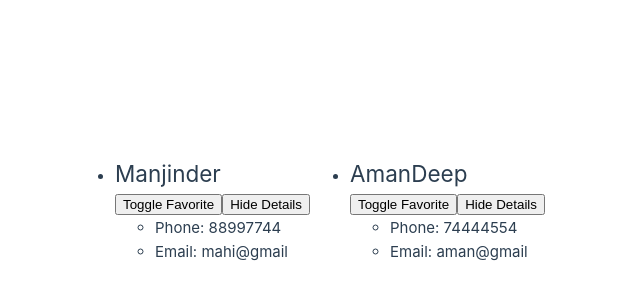
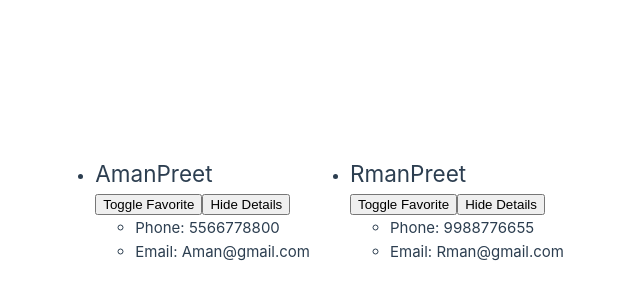
Before and after one commit to Manjinder-dotcom/Vue, a Vue app in the folder vue-project/: page / in a window 1280 px wide. Shown: the part 190-490 px from the top of the page, without its empty margins (330-970 px from the left). Built offline with nearby package versions, Linux system fonts and the light colour scheme.

Commit message:
workes on emmit

```diff
--- a/vue-project/src/components/ChildComponent.vue
+++ b/vue-project/src/components/ChildComponent.vue
@@ -2,26 +2,37 @@
 import ParentComponent from './ParentComponent.vue';
 
 
-// const friends = [
-//     {
-//         id:'Aman',
-//         name:'AmanPreet',
-//         phone:'5566778800',
-//         email:'Aman@gmail.com'
-//     },
-//     {
-//         id:'Raman',
-//         name:'RmanPreet',
-//         phone:'9988776655',
-//         email:'Rman@gmail.com'
-//     }
-// ]
+const friends = [
+    {
+        id:'Aman',
+        name:'AmanPreet',
+        phone:'5566778800',
+        email:'Aman@gmail.com',
+        isFavorite: true
+    },
+    {
+        id:'Raman',
+        name:'RmanPreet',
+        phone:'9988776655',
+        email:'Rman@gmail.com',
+        isFavorite: false
+    }
+]
 
+const toggleFavoriteStatus = ()=>{
+   alert('emiitt')
+}
+
+// const toggleFavoriteStatus = (friendId)=>{
+//    const identifiedFriend = friends.find(friend => friend.id === friendId);
+//    identifiedFriend.isFavorite = !identifiedFriend.isFavorite
+// }
 </script>
 
 <template>
 
-  <Parent-Component name="Manjinder" phone-number="88997744" email-address="mahi@gmail" is-Favorite = false ></Parent-Component>
+  <Parent-Component v-for="friend in friends" :key="friend.id" :id="friend.id" :name="friend.name" :phone-number="friend.phone" :email-address="friend.email" :is-Favorite = "friend.isFavorite"
+   @toggle-favorite="toggleFavoriteStatus" ></Parent-Component>
 
-  <Parent-Component name="AmanDeep" phone-number="74444554" email-address="aman@gmail"  is-Favorite = true></Parent-Component>
+
 </template>
--- a/vue-project/src/components/ParentComponent.vue
+++ b/vue-project/src/components/ParentComponent.vue
@@ -2,11 +2,15 @@
 import { ref } from "vue";
 
 const props = defineProps({
+  id: {type:String, required: true},
   name: { type: String, required: true },
   phoneNumber: { type: String, required: true },
   emailAddress: { type: String, required: true },
-  isFavorite: { type: String, required: false, default: false,  },
+  isFavorite: { type: Boolean, required: false, default: false,  },
 });
+
+const emit = defineEmits(['toggle-favorite'])
+
 
 const detailsVisible = ref(true);
 
@@ -17,25 +21,21 @@ const detailsVisible = ref(true);
 //   emailAddress: "Aman@gmail.com",
 // });
 
-const friendisFavorite = ref('isFavorite')
+// const friendisFavorite = ref('isFavorite')
 
 const toggleDetails = () => {
   detailsVisible.value = !detailsVisible.value;
 };
 
 const toggleFavorite = () => {
-  if(friendisFavorite.value === '1'){
-    friendisFavorite.value = '0'
-  }else {
-    friendisFavorite.value = '1'
-  }
+ emit('toggle-favorite')
 }
 </script>
 
 <template>
   <ul>
     <li>
-      <h2>{{ name }} {{friendisFavorite === '1' ? '(Favorite)' : ''}} </h2>
+      <h2>{{ name }} {{isFavorite === '1' ? '(Favorite)' : ''}} </h2>
       <button @click="toggleFavorite" >Toggle Favorite</button>
       <button @click="toggleDetails()">
         {{ detailsVisible ? "Hide" : "Show" }} Details
```
